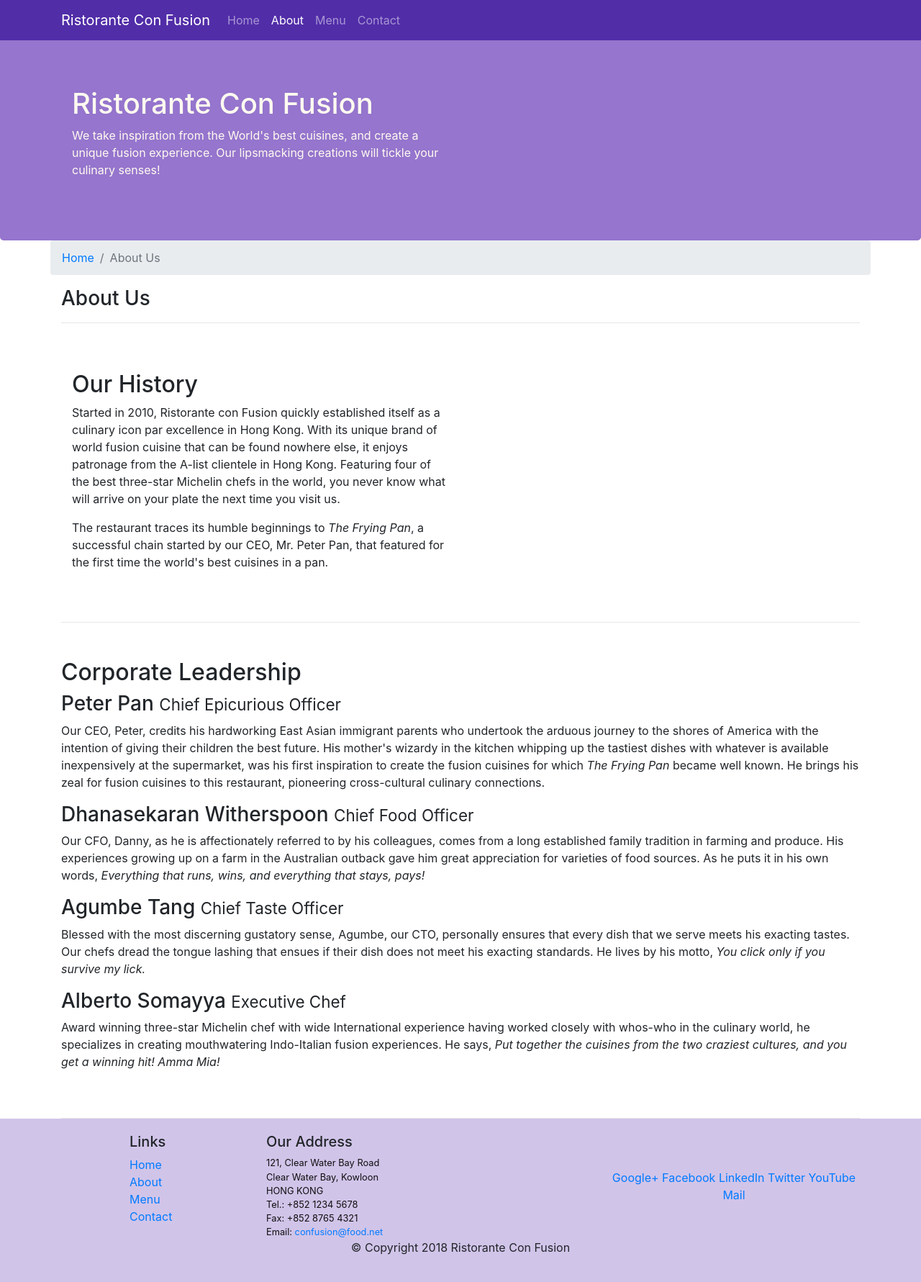
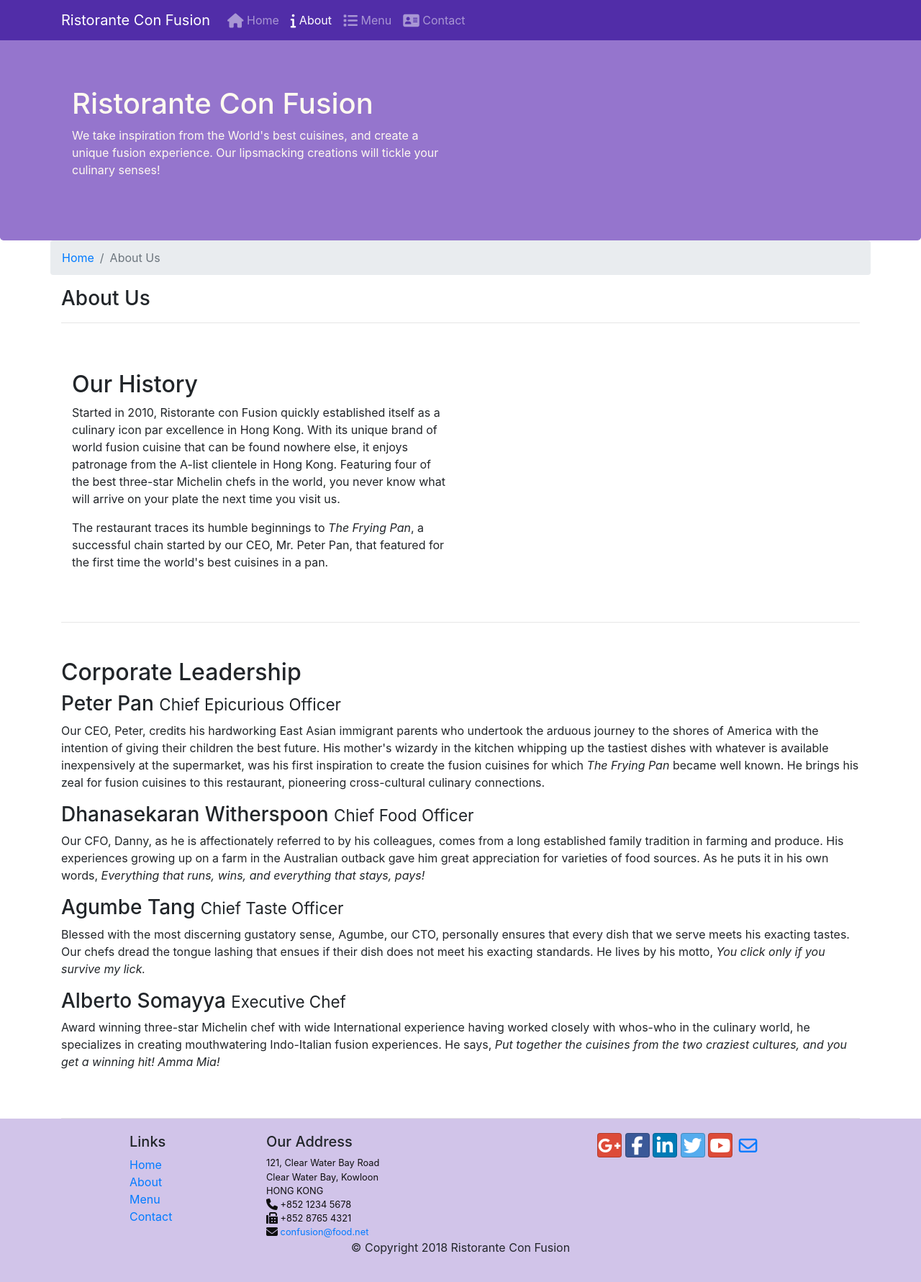
Before and after one commit to PugConDoin/coursera-bootstrap, a website: page week-1/aboutus.html in a window 1280 px wide. Shown: the whole page at 72% size. Drawn offline with nearby package versions, Linux system fonts and the light colour scheme.

Commit message:
Icon Fonts

```diff
--- a/package.json
+++ b/package.json
@@ -23,6 +23,7 @@
   },
   "dependencies": {
     "bootstrap": "^4.0.0",
+    "bootstrap-social": "^5.1.1",
     "jquery": "^3.3.1",
     "popper.js": "^1.12.9"
   }
--- a/week-1/aboutus.html
+++ b/week-1/aboutus.html
@@ -5,6 +5,16 @@
     <link
       rel="stylesheet"
       href="../node_modules/bootstrap/dist/css/bootstrap.min.css"
+    />
+    <!-- font awesome -->
+    <script
+      src="https://kit.fontawesome.com/e9defc1be2.js"
+      crossorigin="anonymous"
+    ></script>
+    <!-- bootstrap social -->
+    <link
+      rel="stylesheet"
+      href="node_modules/bootstrap-social/bootstrap-social.css"
     />
     <!-- our custom CSS -->
     <link rel="stylesheet" href="./css/styles.css" />
@@ -28,13 +38,25 @@
         <div class="collapse navbar-collapse" id="Navbar">
           <ul class="navbar-nav mr-auto">
             <li class="nav-item">
-              <a href="./confusion.html" class="nav-link">Home</a>
+              <a class="nav-link" href="./confusion.html"
+                ><span class="fa fa-home fa-lg"></span> Home</a
+              >
             </li>
             <li class="nav-item active">
-              <a href="#" class="nav-link">About</a>
+              <a class="nav-link" href="#"
+                ><span class="fa fa-info fa-lg"></span> About</a
+              >
             </li>
-            <li class="nav-item"><a href="#" class="nav-link">Menu</a></li>
-            <li class="nav-item"><a href="#" class="nav-link">Contact</a></li>
+            <li class="nav-item">
+              <a class="nav-link" href="#"
+                ><span class="fa fa-list fa-lg"></span> Menu</a
+              >
+            </li>
+            <li class="nav-item">
+              <a class="nav-link" href="#"
+                ><span class="fa fa-address-card fa-lg"></span> Contact</a
+              >
+            </li>
           </ul>
         </div>
       </div>
@@ -155,20 +177,37 @@
               121, Clear Water Bay Road<br />
               Clear Water Bay, Kowloon<br />
               HONG KONG<br />
-              Tel.: +852 1234 5678<br />
-              Fax: +852 8765 4321<br />
-              Email: <a href="mailto:confusion@food.net">confusion@food.net</a>
+              <i class="fa fa-phone fa-lg"></i> +852 1234 5678<br />
+              <i class="fa fa-fax fa-lg"></i> +852 8765 4321<br />
+              <i class="fa fa-envelope fa-lg"></i
+              ><a href="mailto:confusion@food.net"> confusion@food.net</a>
             </address>
           </div>
-          <div class="col-12 col-sm-4 align-self-center">
-            <div class="text-center">
-              <a href="http://google.com/+">Google+</a>
-              <a href="http://www.facebook.com/profile.php?id=">Facebook</a>
-              <a href="http://www.linkedin.com/in/">LinkedIn</a>
-              <a href="http://twitter.com/">Twitter</a>
-              <a href="http://youtube.com/">YouTube</a>
-              <a href="mailto:">Mail</a>
-            </div>
+          <div class="text-center">
+            <a class="btn btn-social-icon btn-google" href="http://google.com/+"
+              ><i class="fa fa-google-plus"></i
+            ></a>
+            <a
+              class="btn btn-social-icon btn-facebook"
+              href="http://www.facebook.com/profile.php?id="
+              ><i class="fa fa-facebook"></i
+            ></a>
+            <a
+              class="btn btn-social-icon btn-linkedin"
+              href="http://www.linkedin.com/in/"
+              ><i class="fa fa-linkedin"></i
+            ></a>
+            <a
+              class="btn btn-social-icon btn-twitter"
+              href="http://twitter.com/"
+              ><i class="fa fa-twitter"></i
+            ></a>
+            <a class="btn btn-social-icon btn-google" href="http://youtube.com/"
+              ><i class="fa fa-youtube"></i
+            ></a>
+            <a class="btn btn-social-icon" href="mailto:"
+              ><i class="fa fa-envelope-o"></i
+            ></a>
           </div>
         </div>
         <div class="row justify-content-center">
```
Also changed, not shown: week-1/confusion.html (+58 -14 lines), 1 other file.
